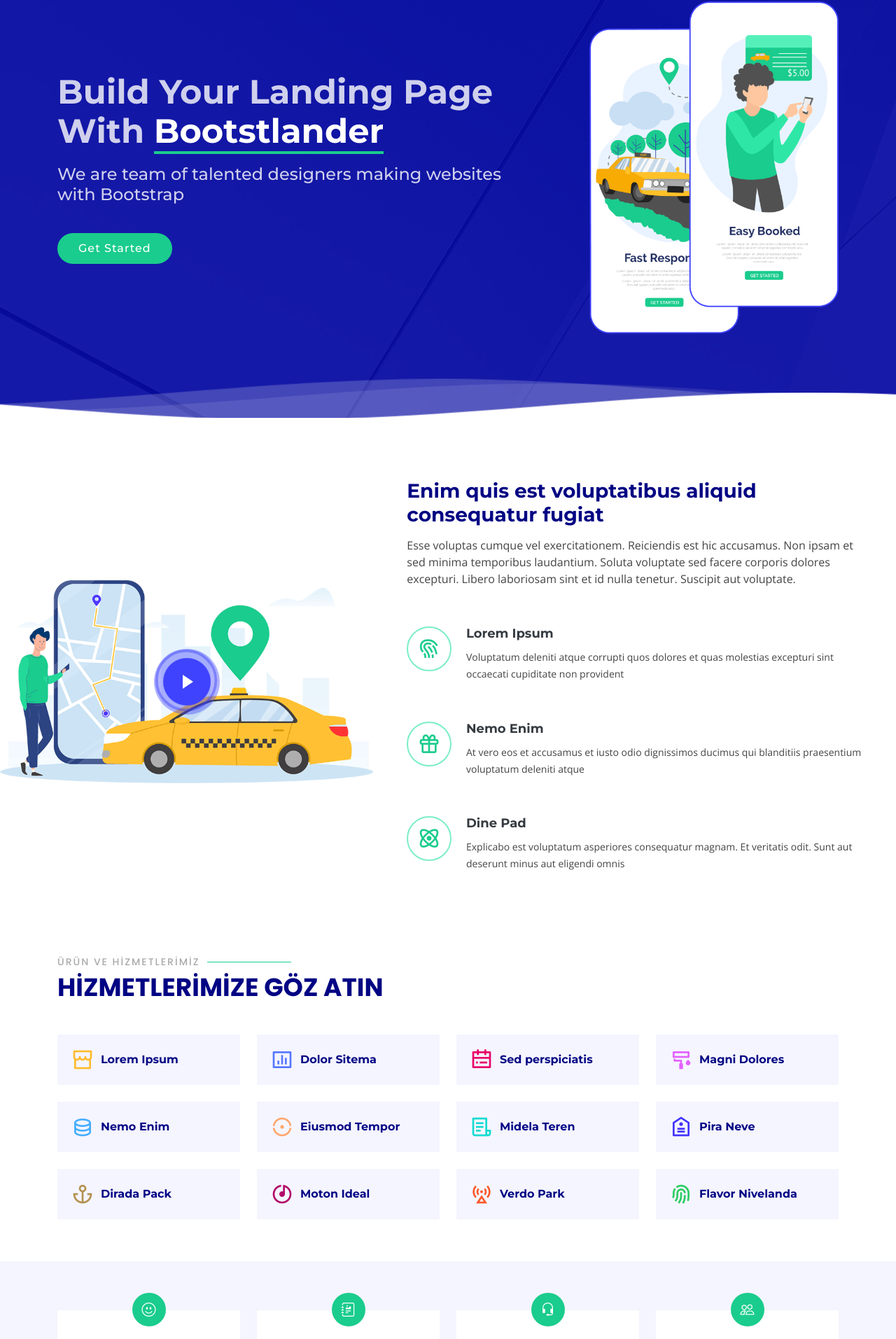
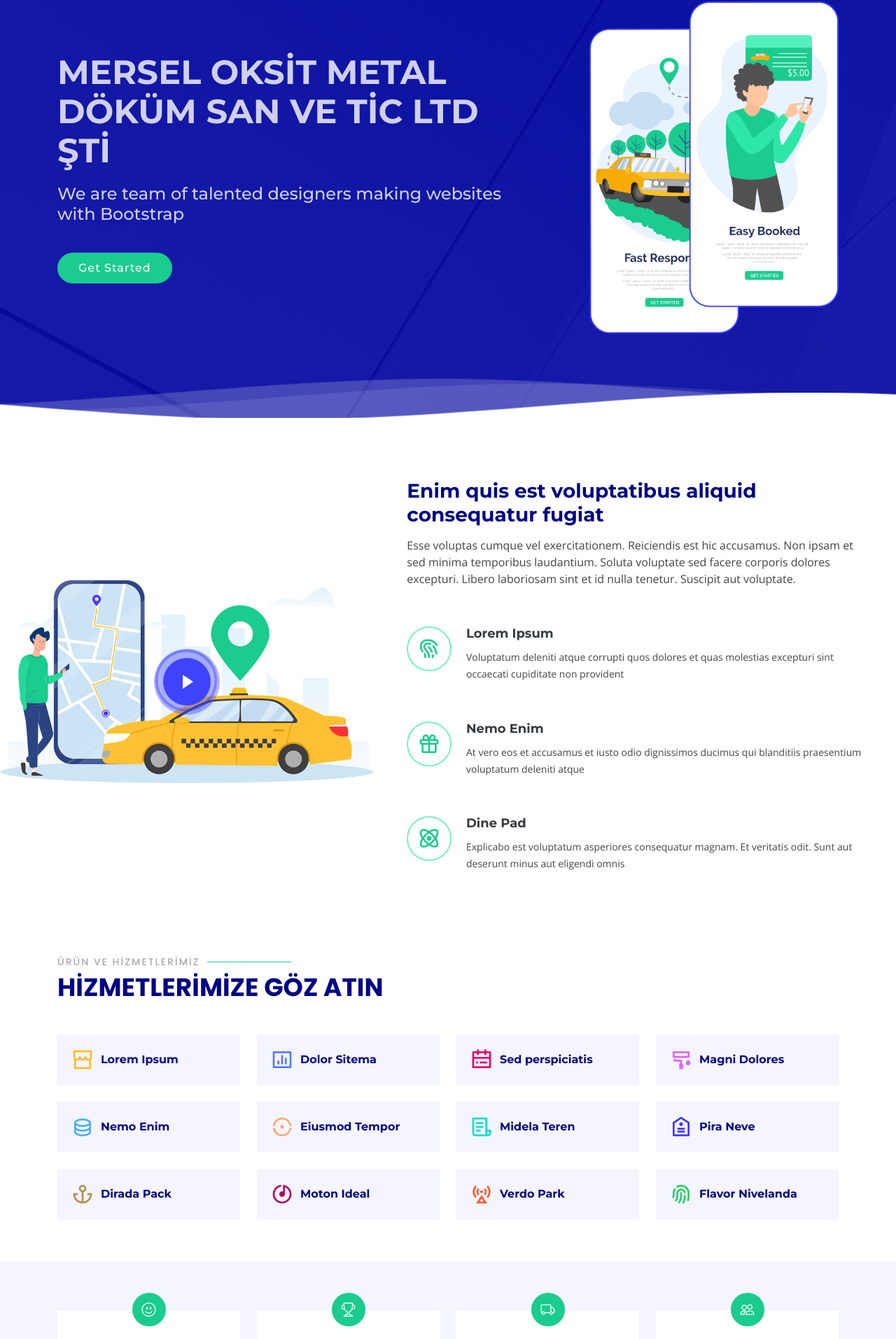
Before and after one commit to omnivera/Mersel-Web, a plain HTML site: page index.html in a window 1280 px wide. Shown: the part 118-2031 px from the top of the page at 70% size. Drawn offline with nearby package versions, Linux system fonts and the light colour scheme.

Commit message:
Update index.html

```diff
--- a/index.html
+++ b/index.html
@@ -5,7 +5,7 @@
   <meta charset="utf-8">
   <meta content="width=device-width, initial-scale=1.0" name="viewport">
 
-  <title>Bootslander Bootstrap Template - Index</title>
+  <title>Mersel Oksit</title>
   <meta content="" name="description">
   <meta content="" name="keywords">
 
@@ -15,7 +15,7 @@
 
   <!-- Google Fonts -->
   <link href="https://fonts.googleapis.com/css?family=Open+Sans:300,300i,400,400i,600,600i,700,700i|Montserrat:300,300i,400,400i,500,500i,600,600i,700,700i|Poppins:300,300i,400,400i,500,500i,600,600i,700,700i" rel="stylesheet">
-
+  <link rel="stylesheet" href="https://cdnjs.cloudflare.com/ajax/libs/font-awesome/6.0.0/css/all.min.css" integrity="sha512-9usAa10IRO0HhonpyAIVpjrylPvoDwiPUiKdWk5t3PyolY1cOd4DSE0Ga+ri4AuTroPR5aQvXU9xC6qOPnzFeg==" crossorigin="anonymous" referrerpolicy="no-referrer" />
   <!-- Vendor CSS Files -->
   <link href="assets/vendor/aos/aos.css" rel="stylesheet">
   <link href="assets/vendor/bootstrap/css/bootstrap.min.css" rel="stylesheet">
@@ -72,7 +72,7 @@
       <div class="row justify-content-between">
         <div class="col-lg-7 pt-5 pt-lg-0 order-2 order-lg-1 d-flex align-items-center">
           <div data-aos="zoom-out">
-            <h1>Build Your Landing Page With <span>Bootstlander</span></h1>
+            <h1>MERSEL OKSİT METAL DÖKÜM SAN VE TİC LTD ŞTİ</h1>
             <h2>We are team of talented designers making websites with Bootstrap</h2>
             <div class="text-center text-lg-start">
               <a href="#about" class="btn-get-started scrollto">Get Started</a>
@@ -244,7 +244,7 @@
 
           <div class="col-lg-3 col-md-6 mt-5 mt-md-0">
             <div class="count-box">
-              <i class="bi bi-journal-richtext"></i>
+              <i class="bi bi-trophy"></i>
               <span data-purecounter-start="0" data-purecounter-end="100" data-purecounter-duration="1" class="purecounter"></span>
               <p>Kalite</p>
             </div>
@@ -252,7 +252,7 @@
 
           <div class="col-lg-3 col-md-6 mt-5 mt-lg-0">
             <div class="count-box">
-              <i class="bi bi-headset"></i>
+              <i class="bi bi-truck"></i>
               <span data-purecounter-start="0" data-purecounter-end="100" data-purecounter-duration="1" class="purecounter"></span>
               <p>Hızlı Tedarik</p>
             </div>
@@ -454,7 +454,7 @@
 
         <div class="section-title" data-aos="fade-up">
           <h2>tAKIMIMIZ</h2>
-          <p>Our Great Team</p>
+
         </div>
 
         <div class="row" data-aos="fade-left">
```
